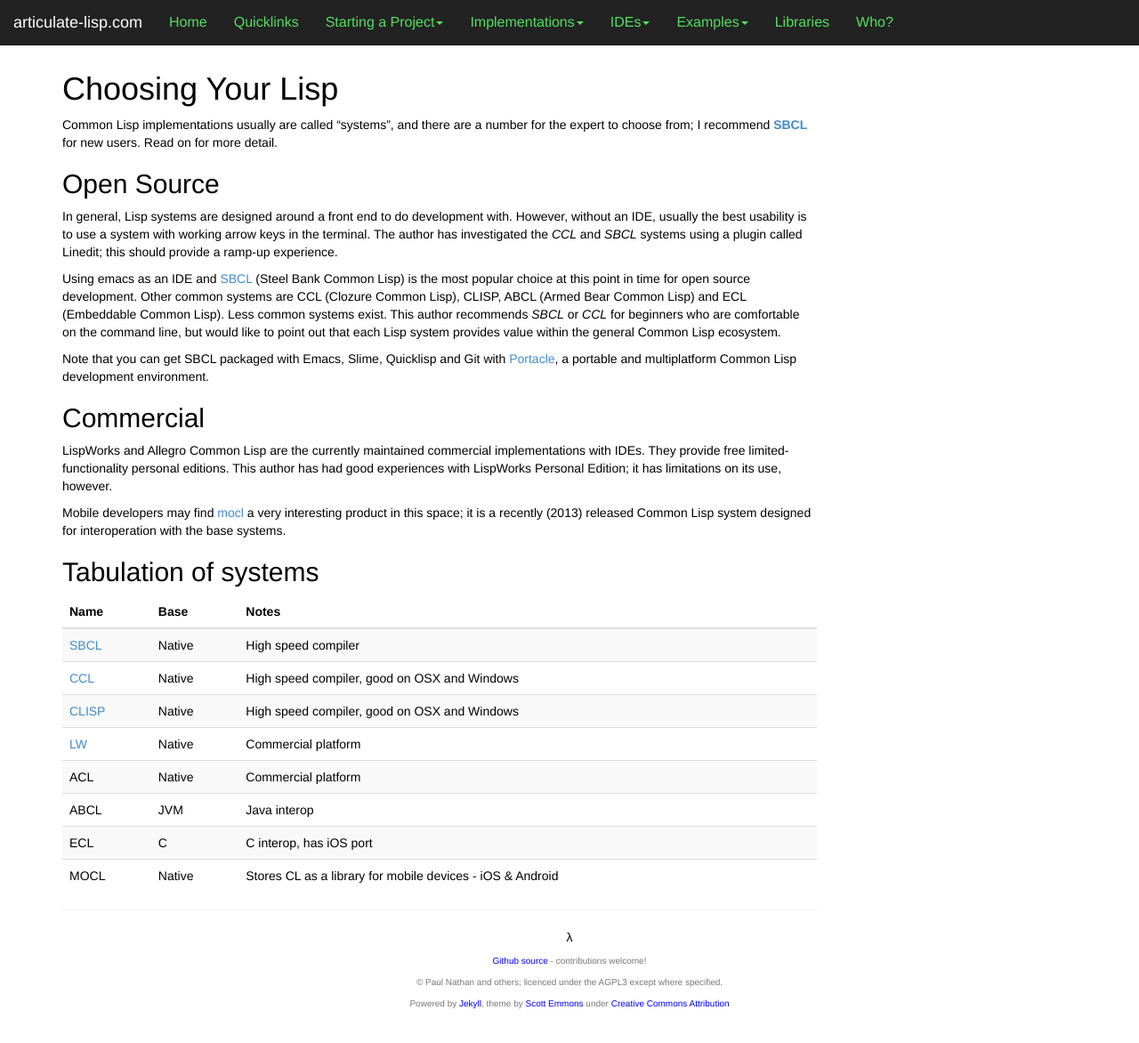
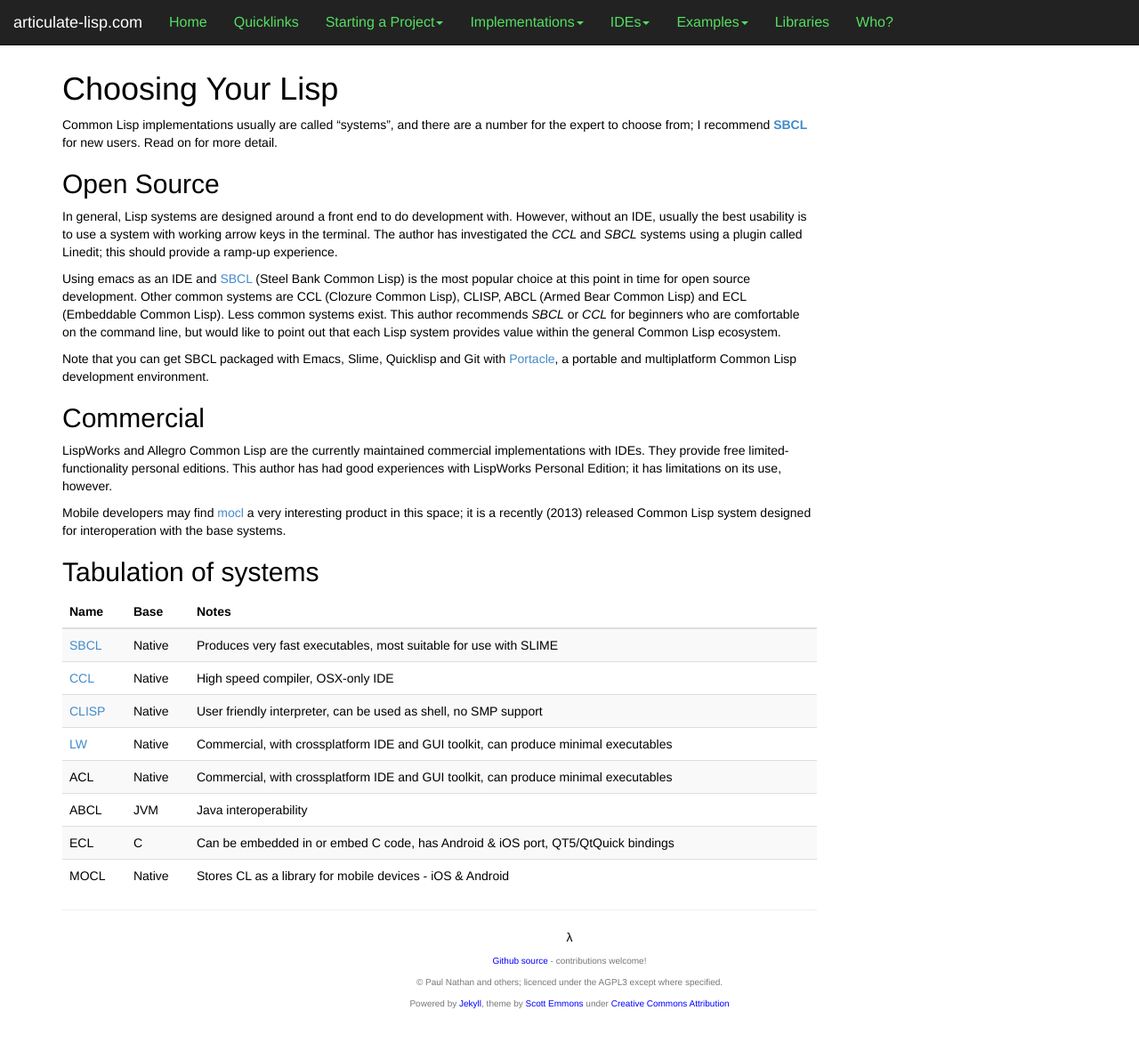
Before and after one commit to articulate-common-lisp/articulate-common-lisp.github.io, a Jekyll site: the page built from implementations/summary.html, in a window 1280 px wide and 1205 px high. Shown: the top 1172 px of the window at 89% size. Built offline with Jekyll 4.4.1, drawn with Linux system fonts in a browser that asks for light colours; Markdown is read by kramdown in place of the engine named in the settings.

Commit message:
Implementations: more verbose descriptions

```diff
--- a/implementations/summary.html
+++ b/implementations/summary.html
@@ -30,37 +30,37 @@
     <tr class="odd">
       <td><a href="sbcl-setup.html">SBCL</a></td>
       <td>Native</td>
-      <td>High speed compiler</td>
+      <td>Produces very fast executables, most suitable for use with SLIME</td>
     </tr>
     <tr class="even">
       <td><a href="ccl-setup.html">CCL</a></td>
       <td>Native</td>
-      <td>High speed compiler, good on OSX and Windows</td>
+      <td>High speed compiler, OSX-only IDE</td>
     </tr>
     <tr class="odd">
       <td><a href="clisp-setup.html">CLISP</a></td>
       <td>Native</td>
-      <td>High speed compiler, good on OSX and Windows</td>
+      <td>User friendly interpreter, can be used as shell, no SMP support</td>
     </tr>
     <tr class="even">
       <td><a href="lispworks-setup.html">LW</a></td>
       <td>Native</td>
-      <td>Commercial platform</td>
+      <td>Commercial, with crossplatform IDE and GUI toolkit, can produce minimal executables</td>
     </tr>
     <tr class="odd">
       <td>ACL</td>
       <td>Native</td>
-      <td>Commercial platform</td>
+      <td>Commercial, with crossplatform IDE and GUI toolkit, can produce minimal executables</td>
     </tr>
     <tr class="even">
       <td>ABCL</td>
       <td>JVM</td>
-      <td>Java interop</td>
+      <td>Java interoperability</td>
     </tr>
     <tr class="odd">
       <td>ECL</td>
       <td>C</td>
-      <td>C interop, has iOS port</td>
+      <td>Can be embedded in or embed C code, has Android &amp; iOS port, QT5/QtQuick bindings</td>
     </tr>
     <tr class="even">
       <td>MOCL</td>
```
